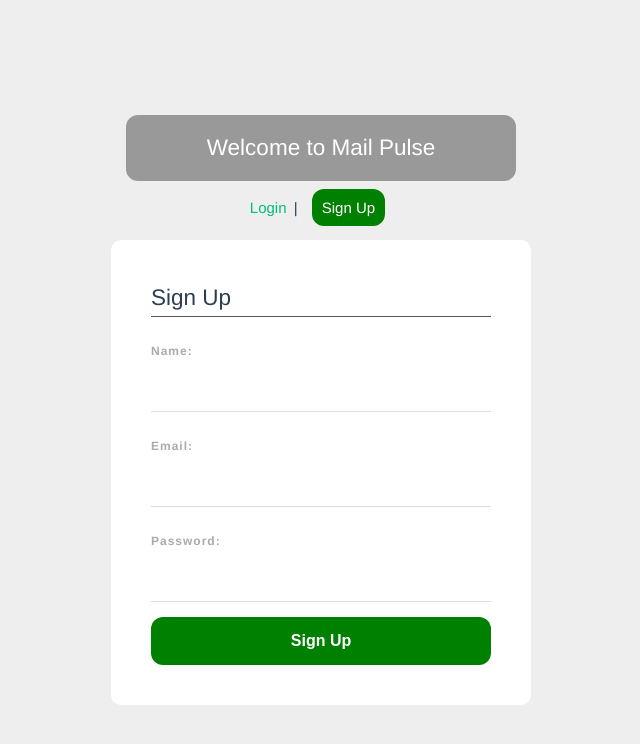
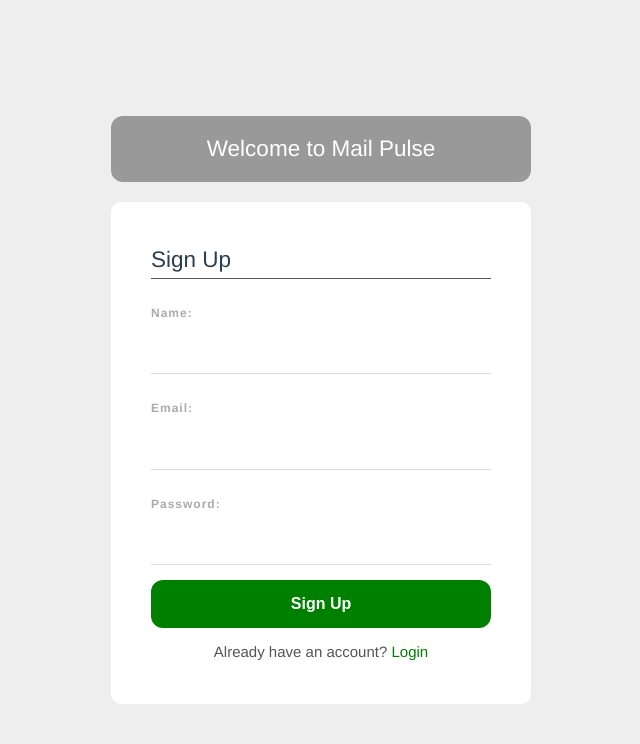
Before and after one commit to Mohamed-code-13/mail-pulse, a Vue app in the folder front-end-mail-server/: page /signup in a window 1280 px wide. Shown: the top 744 px of the page, without its empty margins (319-959 px from the left). Built offline with nearby package versions, Linux system fonts and the light colour scheme.

Commit message:
Refactoring the registration code.

```diff
--- a/front-end-mail-server/src/App.vue
+++ b/front-end-mail-server/src/App.vue
@@ -1,14 +1,14 @@
 <template>
   <div>
-    <RegisterBar />
+    <router-view />
   </div>
 </template>
 
 <script>
-import RegisterBar from './components/RegisterBar.vue'
+import LoginForm from './views/LoginForm.vue'
 
 export default {
-  components: { RegisterBar }
+  components: { LoginForm }
 }
 </script>
 
--- a/front-end-mail-server/src/components/RegisterBar.vue
+++ /dev/null
@@ -1,35 +0,0 @@
-<template>
-  <div>
-    <div class="bar">
-      <h2>Welcome to Mail Pulse</h2>
-      <router-link to="/">Login</router-link> |
-      <router-link to="/signup">Sign Up</router-link>
-    </div>
-    <router-view />
-  </div>
-</template>
-
-<style scoped>
-a.router-link-exact-active {
-  color: white;
-  background: green;
-  padding: 10px;
-  margin: 10px;
-  border-radius: 12px;
-  border: none;
-}
-
-.bar {
-  margin: 20px auto;
-  left: 50%;
-  position: relative;
-}
-
-h2 {
-  margin: 15px;
-  padding: 15px;
-  color: white;
-  background: #999;
-  border-radius: 12px;
-}
-</style>
--- a/front-end-mail-server/src/router/index.js
+++ b/front-end-mail-server/src/router/index.js
@@ -1,12 +1,13 @@
 import { createRouter, createWebHistory } from 'vue-router'
 import LoginForm from '../views/LoginForm.vue'
 import SignUpForm from '../views/SignUpForm.vue'
+import Home from '../views/Home.vue'
 
 const router = createRouter({
   history: createWebHistory(import.meta.env.BASE_URL),
   routes: [
     {
-      path: '/',
+      path: '/login',
       name: 'login',
       component: LoginForm
     },
@@ -16,8 +17,13 @@
       component: SignUpForm
     },
     {
+      path: '/home',
+      name: 'home',
+      component: Home
+    },
+    {
       path: '/:catchAll(.*)',
-      redirect: '/'
+      redirect: '/login'
     }
   ]
 })
--- /dev/null
+++ b/front-end-mail-server/src/views/Home.vue
@@ -0,0 +1,9 @@
+<template>
+  <div></div>
+</template>
+
+<script>
+export default {}
+</script>
+
+<style scoped></style>
--- a/front-end-mail-server/src/views/LoginForm.vue
+++ b/front-end-mail-server/src/views/LoginForm.vue
@@ -1,6 +1,8 @@
 <template>
+  <h2 class="welcome">Welcome to Mail Pulse</h2>
+
   <form @submit.prevent>
-    <h2>Login</h2>
+    <h2 class="login">Login</h2>
 
     <label>Email:</label>
     <input type="email" name="email" required />
@@ -8,17 +10,46 @@
     <label>Password:</label>
     <input type="password" name="password" required />
 
-    <button>Login</button>
+    <button @click="login">Login</button>
+
+    <p>Don't have an account? <span @click="goToSignUp">Sign up</span></p>
   </form>
 </template>
 
 <script>
-export default {}
+import { useRouter } from 'vue-router'
+
+export default {
+  setup() {
+    const router = useRouter()
+
+    const login = () => {
+      router.push('/home')
+    }
+
+    const goToSignUp = () => {
+      router.push('/signup')
+    }
+
+    return { login, goToSignUp }
+  }
+}
 </script>
 
 <style scoped>
-h2 {
+.login {
   border-bottom: 1px solid #555;
+}
+
+.welcome {
+  margin: 15px;
+  padding: 15px;
+  color: white;
+  background: #999;
+  border-radius: 12px;
+  margin: 20px auto;
+  left: 50%;
+  position: relative;
 }
 
 form {
@@ -62,5 +93,17 @@
   border-radius: 12px;
   font-weight: bold;
   font-size: 16px;
+  cursor: pointer;
+}
+
+p {
+  color: #555;
+  margin-top: 12px;
+  text-align: center;
+}
+
+span {
+  color: green;
+  cursor: pointer;
 }
 </style>
--- a/front-end-mail-server/src/views/SignUpForm.vue
+++ b/front-end-mail-server/src/views/SignUpForm.vue
@@ -1,6 +1,8 @@
 <template>
+  <h2 class="welcome">Welcome to Mail Pulse</h2>
+
   <form @submit.prevent>
-    <h2>Sign Up</h2>
+    <h2 class="signup">Sign Up</h2>
 
     <label>Name:</label>
     <input type="text" name="name" required />
@@ -11,17 +13,46 @@
     <label>Password:</label>
     <input type="password" name="password" required />
 
-    <button>Sign Up</button>
+    <button @click="signup">Sign Up</button>
+
+    <p>Already have an account? <span @click="goToLogin">Login</span></p>
   </form>
 </template>
 
 <script>
-export default {}
+import { useRouter } from 'vue-router'
+
+export default {
+  setup() {
+    const router = useRouter()
+
+    const signup = () => {
+      router.push('/home')
+    }
+
+    const goToLogin = () => {
+      router.push('/login')
+    }
+
+    return { signup, goToLogin }
+  }
+}
 </script>
 
 <style scoped>
-h2 {
+.signup {
   border-bottom: 1px solid #555;
+}
+
+.welcome {
+  margin: 15px;
+  padding: 15px;
+  color: white;
+  background: #999;
+  border-radius: 12px;
+  margin: 20px auto;
+  left: 50%;
+  position: relative;
 }
 
 form {
@@ -65,5 +96,17 @@
   border-radius: 12px;
   font-weight: bold;
   font-size: 16px;
+  cursor: pointer;
+}
+
+p {
+  color: #555;
+  margin-top: 12px;
+  text-align: center;
+}
+
+span {
+  color: green;
+  cursor: pointer;
 }
 </style>
```
